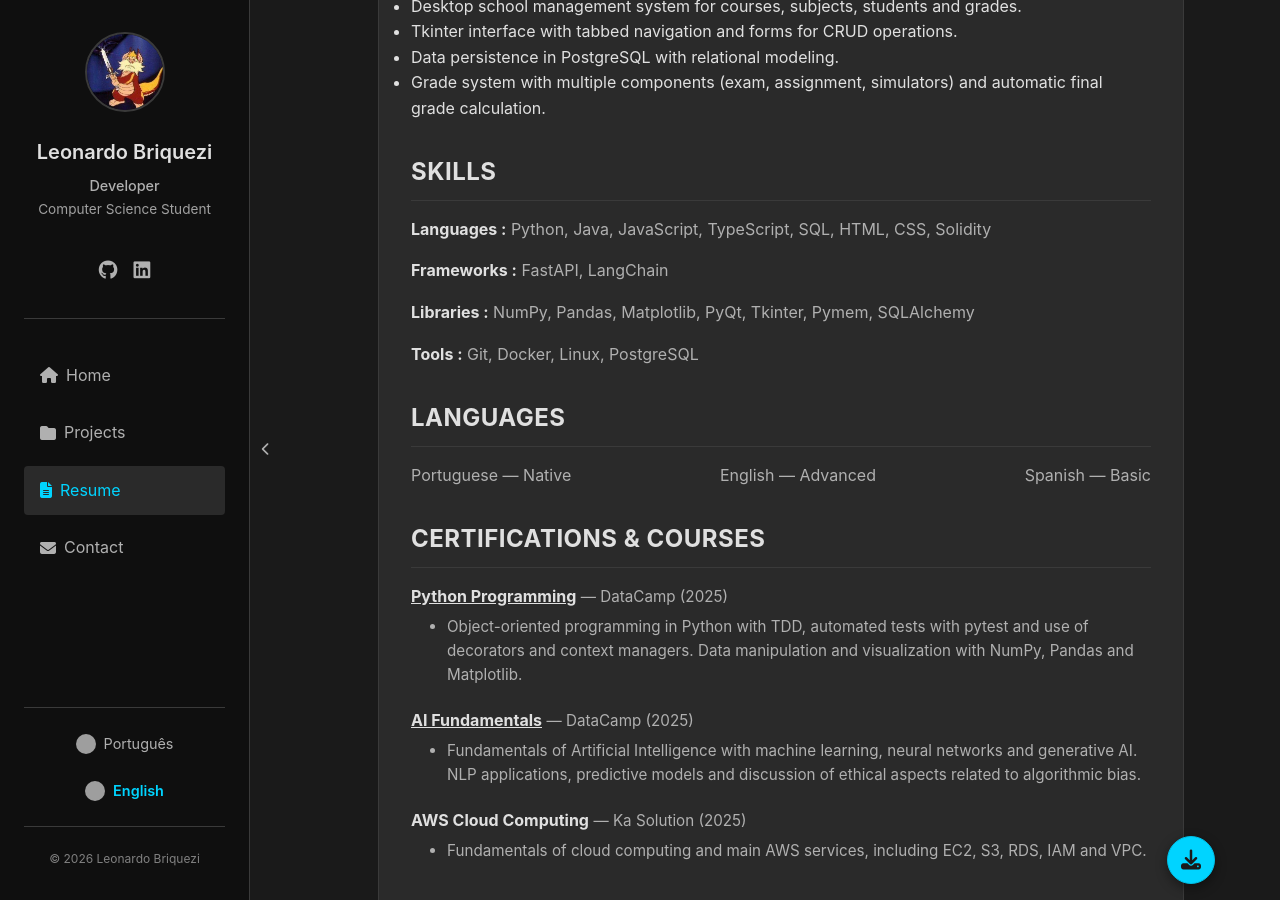
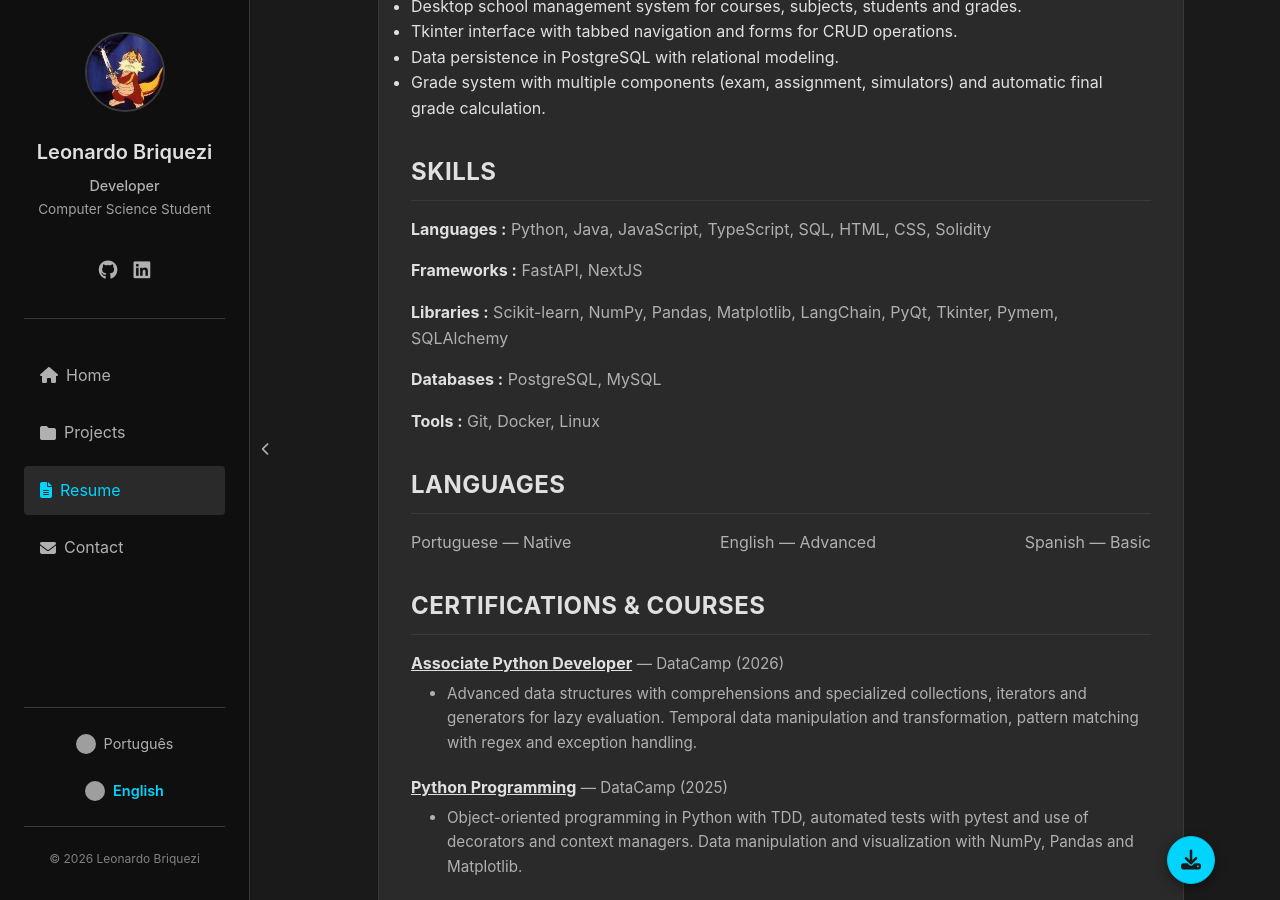
Before and after one commit to leobrqz/leobrqz.github.io, a Jekyll site: the page built from _pages/resume.html, in a window 1280 px wide and 900 px high, scrolled down 842 px. Built offline with Jekyll 4.4.1, drawn with Linux system fonts in a browser that asks for light colours; grey boxes are pictures that could not be loaded.

Commit message:
Update CV

```diff
--- a/_data/certifications.yml
+++ b/_data/certifications.yml
@@ -1,4 +1,16 @@
 # Certifications and Courses (content aligned with CV PDF / tex)
+- name:
+    en: "Associate Python Developer"
+    pt: "Associate Python Developer"
+  issuer: "DataCamp"
+  date: "2026"
+  url: "https://www.datacamp.com/completed/statement-of-accomplishment/track/6054dcb4213e5a02bde29b4dd0fb81141fba479d"
+  description:
+    en: |
+      - Advanced data structures with comprehensions and specialized collections, iterators and generators for lazy evaluation. Temporal data manipulation and transformation, pattern matching with regex and exception handling.
+    pt: |
+      - Estruturas de dados avançadas com comprehensions e collections especializadas, iteradores e geradores para lazy evaluation. Manipulação e transformação de dados temporais, pattern matching com regex e tratamento de exceções.
+
 - name:
     en: "Python Programming"
     pt: "Python Programming"
--- a/_data/skills.yml
+++ b/_data/skills.yml
@@ -1,5 +1,5 @@
 # Skills (content aligned with CV PDF / tex)
-# Categories: Languages, Frameworks, Libraries, Tools
+# Categories: Languages, Frameworks, Libraries, Databases, Tools
 
 languages:
   - name: Python
@@ -22,16 +22,20 @@ languages:
 frameworks:
   - name: FastAPI
     icon: bolt
-  - name: LangChain
-    icon: link
+  - name: NextJS
+    icon: code
 
 libraries:
+  - name: Scikit-learn
+    icon: chart-line
   - name: NumPy
     icon: chart-line
   - name: Pandas
     icon: chart-line
   - name: Matplotlib
     icon: chart-line
+  - name: LangChain
+    icon: link
   - name: PyQt
     icon: desktop
   - name: Tkinter
@@ -41,6 +45,12 @@ libraries:
   - name: SQLAlchemy
     icon: database
 
+databases:
+  - name: PostgreSQL
+    icon: database
+  - name: MySQL
+    icon: database
+
 tools:
   - name: Git
     icon: git
@@ -48,5 +58,3 @@ tools:
     icon: docker
   - name: Linux
     icon: linux
-  - name: PostgreSQL
-    icon: database
--- a/_pages/pt/resume.html
+++ b/_pages/pt/resume.html
@@ -140,5 +140,5 @@ description: "Currículo de Leonardo Briquezi — Estudante de Ciência da Compu
     </section>
     {% endif %}
 
-    <a href="{{ '/assets/cv/Leonardo_Briquezi_CV.pdf' | relative_url }}" download="Leonardo_Briquezi_CV.pdf" class="resume-download-btn" aria-label="{% include i18n.html key='resume.download_pdf' %}"><i class="fas fa-download" aria-hidden="true"></i></a>
+    <a href="https://raw.githubusercontent.com/leobrqz/leobrqz.github.io/main/assets/cv/Leonardo_Briquezi_CV.pdf" download="Leonardo_Briquezi_CV.pdf" class="resume-download-btn" aria-label="{% include i18n.html key='resume.download_pdf' %}"><i class="fas fa-download" aria-hidden="true"></i></a>
 </div>
--- a/_pages/resume.html
+++ b/_pages/resume.html
@@ -143,5 +143,5 @@ description: "Resume of Leonardo Briquezi — Computer Science student. Python,
     </section>
     {% endif %}
 
-    <a href="{{ '/assets/cv/Leonardo_Briquezi_CV.pdf' | relative_url }}" download="Leonardo_Briquezi_CV.pdf" class="resume-download-btn" aria-label="{% include i18n.html key='resume.download_pdf' %}"><i class="fas fa-download" aria-hidden="true"></i></a>
+    <a href="https://raw.githubusercontent.com/leobrqz/leobrqz.github.io/main/assets/cv/Leonardo_Briquezi_CV.pdf" download="Leonardo_Briquezi_CV.pdf" class="resume-download-btn" aria-label="{% include i18n.html key='resume.download_pdf' %}"><i class="fas fa-download" aria-hidden="true"></i></a>
 </div>
```
Also changed, not shown: _includes/skills-section.html (+8 -10 lines), 1 other file.
